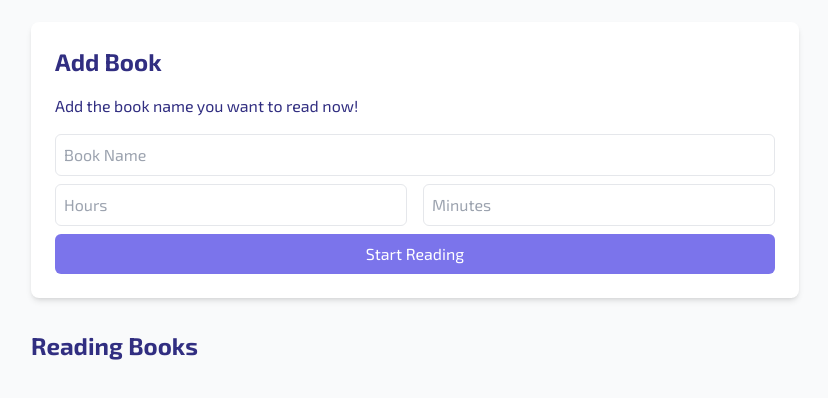
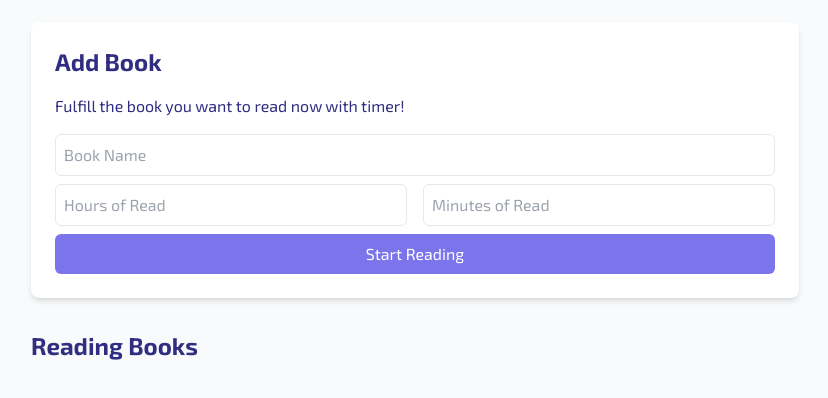
Before and after one commit to asadlion11/read-now, a plain HTML site: page index.html in a window 1280 px wide. Shown: the part 54-452 px from the top of the page, without its empty margins (225-1053 px from the left). Drawn offline with nearby package versions, Linux system fonts and the light colour scheme; some packages are replaced by stand-ins of ours.

Commit message:
little update

```diff
--- a/home.html
+++ b/home.html
@@ -8,7 +8,7 @@
   <section class="bg-white p-6 rounded-lg shadow-md mb-8">
     <form ng-submit="addTask(bookForm)" class="space-y-4" novalidate name="bookForm">
       <h2 class="text-xl sm:text-2xl font-bold text-indigo-900">Add Book</h2>
-      <p class="text-sm sm:text-base text-indigo-900">Add the book name you want to read now!</p>
+      <p class="text-sm sm:text-base text-indigo-900">Fulfill the book you want to read now with timer!</p>
 
       <!-- Task Inputs -->
       <div class="space-y-2">
@@ -29,7 +29,7 @@
                    ng-required="true"
                    name="hours"
                    ng-model="task.hours"
-                   placeholder="Hours"
+                   placeholder="Hours of Read"
                    min="0"
                    class="p-2 border rounded-md focus:outline-none focus:ring-2 focus:ring-indigo-400"
                    ng-class="{'border-red-500': bookForm.hours.$touched && bookForm.hours.$invalid}">
@@ -43,7 +43,7 @@
                    ng-required="true"
                    name="minutes"
                    ng-model="task.minutes"
-                   placeholder="Minutes"
+                   placeholder="Minutes of Read"
                    min="0"
                    class="p-2 border rounded-md focus:outline-none focus:ring-2 focus:ring-indigo-400"
                    ng-class="{'border-red-500': bookForm.minutes.$touched && bookForm.minutes.$invalid}">
```
